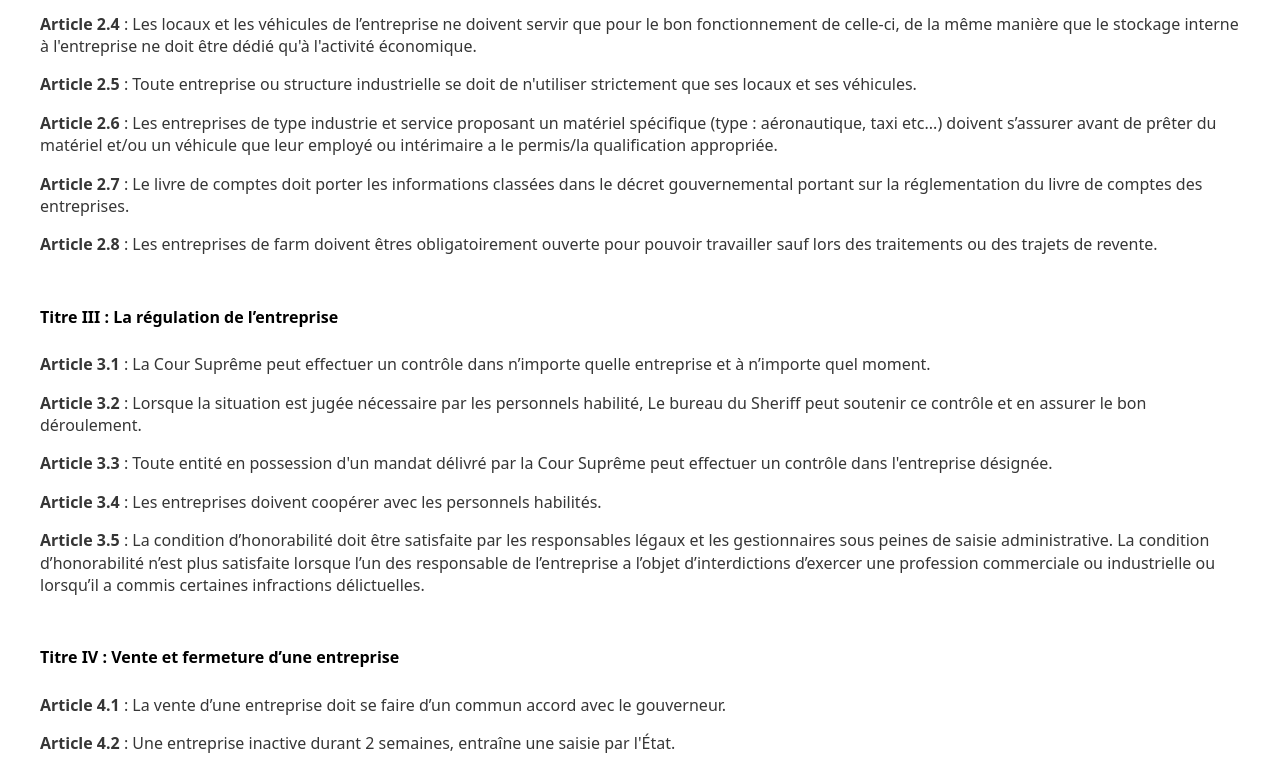
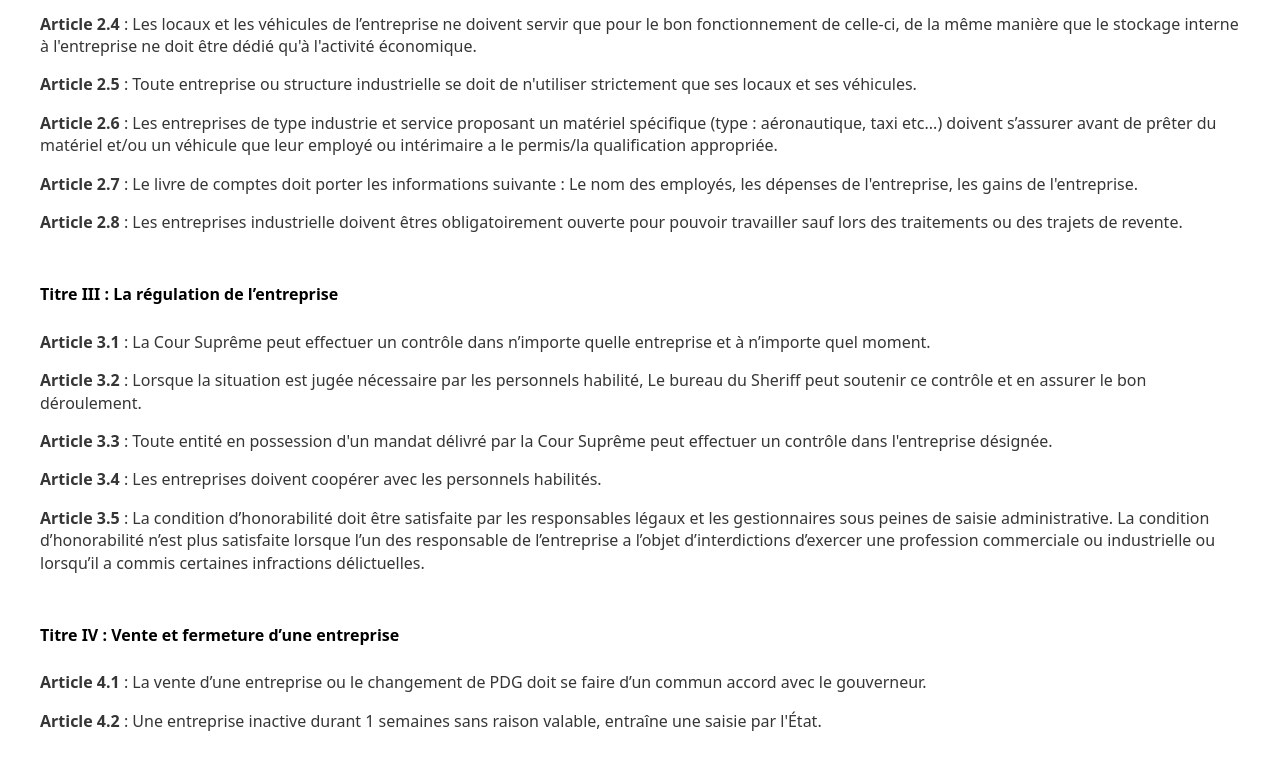
Before and after one commit to Caldeter2/Caldeter2.github.io, a plain HTML site: page codecommerce.html in a window 1280 px wide. Shown: the part 641-1415 px from the top of the page. After the commit the page ends 1393 px from the top, so only its background shows below. Drawn offline with nearby package versions, Linux system fonts and the light colour scheme.

Commit message:
Update codecommerce.html

```diff
--- a/codecommerce.html
+++ b/codecommerce.html
@@ -8,7 +8,7 @@
       rel="stylesheet"
       href="https://cdn.jsdelivr.net/npm/water.css@2/out/water.css"
     />
-    <title>Constitution</title>
+    <title>Code du commerce</title>
     <style>
       body {
         max-width: 1200px;
@@ -34,18 +34,19 @@
     <p><b>Article 2.4</b> : Les locaux et les véhicules de l’entreprise ne doivent servir que pour le bon fonctionnement de celle-ci, de la même manière que le stockage interne à l'entreprise ne doit être dédié qu'à l'activité économique.</p>
     <p><b>Article 2.5</b> : Toute entreprise ou structure industrielle se doit de n'utiliser strictement que ses locaux et ses véhicules.</p>
     <p><b>Article 2.6</b> : Les entreprises de type industrie et service proposant un matériel spécifique (type : aéronautique, taxi etc...) doivent s’assurer avant de prêter du matériel et/ou un véhicule que leur employé ou intérimaire a le permis/la qualification appropriée.</p>
-	<p><b>Article 2.7</b> : Le livre de comptes doit porter les informations classées dans le décret gouvernemental portant sur la réglementation du livre de comptes des entreprises.</p>
-	<p><b>Article 2.8</b> : Les entreprises de farm doivent êtres obligatoirement ouverte pour pouvoir travailler sauf lors des traitements ou des trajets de revente.
+    <p><b>Article 2.7</b> : Le livre de comptes doit porter les informations suivante : Le nom des employés, les dépenses de l'entreprise, les gains de l'entreprise. </p>
+    <p><b>Article 2.8</b> : Les entreprises industrielle doivent êtres obligatoirement ouverte pour pouvoir travailler sauf lors des traitements ou des trajets de revente.
+
     <h4 style="margin-top: 50px;margin-bottom: 25px;">Titre III :  La régulation de l’entreprise</h4>
     <p><b>Article 3.1</b> : La Cour Suprême peut effectuer un contrôle dans n’importe quelle entreprise et à n’importe quel moment.</p>
     <p><b>Article 3.2</b> : Lorsque la situation est jugée nécessaire par les personnels habilité, Le bureau du Sheriff peut soutenir ce contrôle et en assurer le bon déroulement.</p>
     <p><b>Article 3.3</b> : Toute entité en possession d'un mandat délivré par la Cour Suprême peut effectuer un contrôle dans l'entreprise désignée.</p>
     <p><b>Article 3.4</b> : Les entreprises doivent coopérer avec les personnels habilités.</p>
-	<p><b>Article 3.5</b> : La condition d’honorabilité doit être satisfaite par les responsables légaux et les gestionnaires sous peines de saisie administrative. La condition d’honorabilité n’est plus satisfaite lorsque l’un des responsable de l’entreprise a l’objet d’interdictions d’exercer une profession commerciale ou industrielle ou lorsqu’il a commis certaines infractions délictuelles.</p>
+    <p><b>Article 3.5</b> : La condition d’honorabilité doit être satisfaite par les responsables légaux et les gestionnaires sous peines de saisie administrative. La condition d’honorabilité n’est plus satisfaite lorsque l’un des responsable de l’entreprise a l’objet d’interdictions d’exercer une profession commerciale ou industrielle ou lorsqu’il a commis certaines infractions délictuelles.</p>
 
     <h4 style="margin-top: 50px;margin-bottom: 25px;">Titre IV :  Vente et fermeture d’une entreprise</h4>
-    <p><b>Article 4.1</b> : La vente d’une entreprise doit se faire d’un commun accord avec le gouverneur.</p>
-	<p><b>Article 4.2</b> : Une entreprise inactive durant 2 semaines, entraîne une saisie par l'État.</p>
+    <p><b>Article 4.1</b> : La vente d’une entreprise ou le changement de PDG doit se faire d’un commun accord avec le gouverneur.</p>
+	<p><b>Article 4.2</b> : Une entreprise inactive durant 1 semaines sans raison valable, entraîne une saisie par l'État.</p>
 
   </body>
 </html>
```
